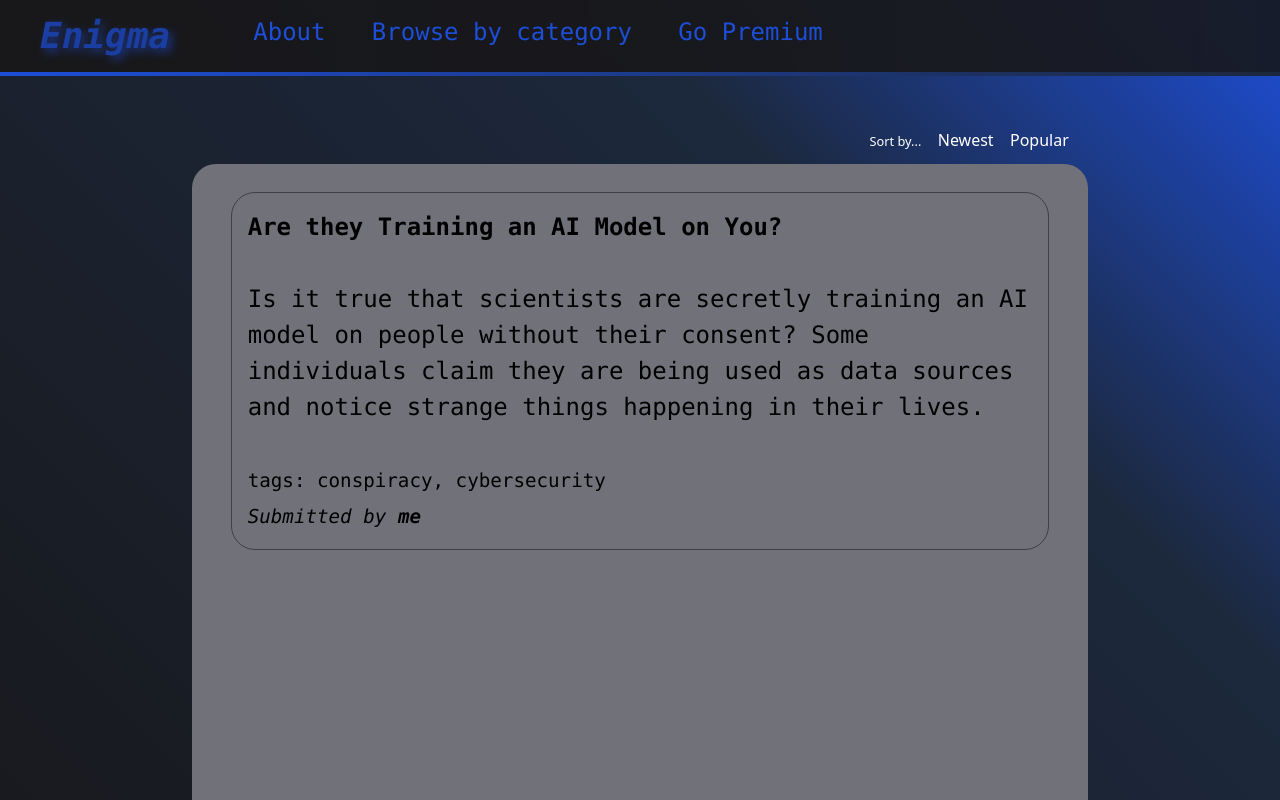
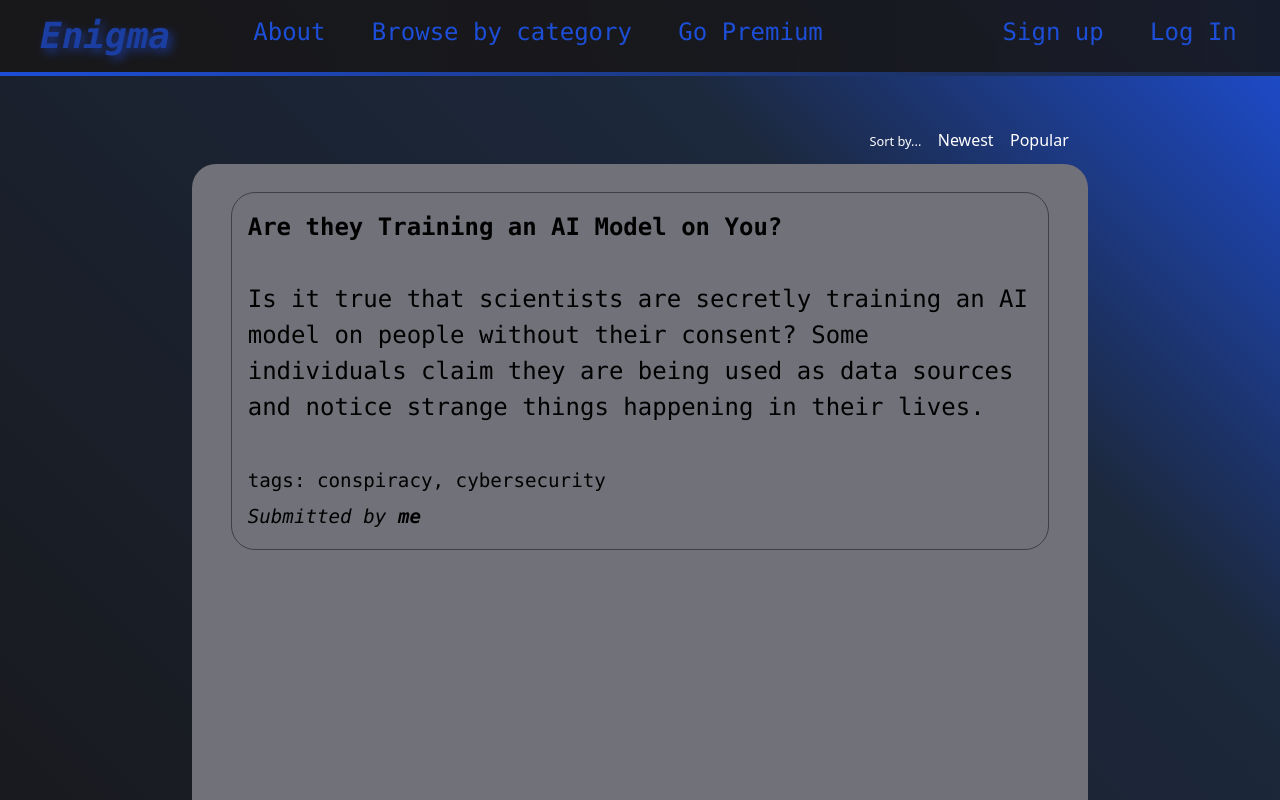
Before and after one commit to OblivionNoir/Enigma-site, a React (Create React App) app in the folder enigma-site/: page / in a window 1280 px wide. Shown: the top 800 px of the page. Built offline with nearby package versions, Linux system fonts and the light colour scheme.

Commit message:
More responsiveness fixes

```diff
--- a/enigma-site/src/App.css
+++ b/enigma-site/src/App.css
@@ -34,14 +34,16 @@ article {
 /*this will move over to the left at a certain screen size*/
 .open {
   z-index: 1;
-  height: auto;
+  max-height: auto;
   background-color: rgb(24, 24, 27);
-  max-width: 15vw;
+  width: 12em;
   display: block;
   position: absolute;
   border-bottom-left-radius: 1.25rem;
   border-bottom-right-radius: 1.25rem;
   margin-top: 1rem;
+  font-size: .9vmax;
+  justify-content: space-between;
 }
 
 .closed {
--- a/enigma-site/src/App.jsx
+++ b/enigma-site/src/App.jsx
@@ -44,17 +44,29 @@ function AccMenu() {
     );
 };
 
+function SignLog() {
+    return (
+        <ul className='flex flex-row space-x-10 w-3/4 justify-end pr-10'>
+            <li>
+                <Link to="/SignUp">Sign up</Link>
+            </li>
+            <li>
+                <Link to="/Login">Log In</Link>
+            </li>
+        </ul>
+    );
+};
 
-//this needs to stay put as you scroll down!
 function Navbar() {
     //why is navigation so needlessly complicated...want my href back
-    //accmenu - leave it alone
     return (
         <BrowserRouter>
-            <nav className="text-2xl fixed w-screen z-10 topnav">
-                <ul className=' text-blue-700 flex flex-row justify-start space-x-10 py-4 pl-10 font-mono whitespace-nowrap topul'>
+            <nav className="text-2xl fixed w-full z-10 topnav whitespace-nowrap">
+                <ul className=' text-blue-700  flex flex-row justify-start
+                space-x-10 py-4 pl-10 font-mono topul'>
 
-                    <li className='drop-shadow-title text-4xl mr-10 flicker-ani-target ' id="logo">
+                    <li className='drop-shadow-title text-4xl mr-10
+                    flicker-ani-target' id="logo">
                         <b><i>
                             <Link to="/App">
                                 Enigma
@@ -71,14 +83,21 @@ function Navbar() {
                     <li>
                         <Link to="/Premium">Go Premium</Link>
                     </li>
+
+                    <li>
+                        <Submit />
+                    </li>
                     <SignLog />
 
                 </ul>
             </nav>
+
             <Routes>
                 <Route path="/App"></Route>
                 <Route path="/About" element={<AboutTest />}></Route>
                 <Route path="/Premium" element={<PremiumTest />}></Route>
+                <Route path="/Login" element={<LoginTest />}></Route>
+                <Route path="/SignUp" element={<SignUpTest />}></Route>
             </Routes>
         </BrowserRouter>
     );
@@ -103,29 +122,6 @@ function Submit() {
     };
 };
 
-function SignLog() {
-    return (
-        <React.Fragment>
-            <nav className="text-2xl z-10 max-h-10 pl-SignLogPad">
-                <ul className='flex flex-row space-x-7'>
-                    <li>
-                        <Submit />
-                    </li>
-                    <li>
-                        <Link to="/SignUp">Sign up</Link>
-                    </li>
-                    <li>
-                        <Link to="/Login">Log In</Link>
-                    </li>
-                </ul>
-            </nav>
-            <Routes>
-                <Route path="/Login" element={<LoginTest />}></Route>
-                <Route path="/SignUp" element={<SignUpTest />}></Route>
-            </Routes>
-        </React.Fragment>
-    );
-};
 
 //this will have articles, each with a background, headline, and short description
 //in column format
@@ -144,6 +140,7 @@ function HandleFormSubmission(event) {
             console.log(data);
         });
 };
+
 function HandleFormData() {
     fetch('./src/back/form/get-data')
         .then((response) => response.json())
@@ -156,7 +153,8 @@ function ScrollFeed() {
     let article_author = "me"
     return (
         <React.Fragment>
-            <div id="mini-nav-cont" className='max-w-4xl m-auto flex justify-end'>
+            <div id="mini-nav-cont" className='max-w-4xl m-auto flex
+            justify-end'>
                 <nav className=' text-white mt-32 whitespace-nowrap mr-4'>
                     <ul className='flex flex-row space-x-2.5'>
                         <li><small>Sort by...</small></li>
@@ -166,7 +164,8 @@ function ScrollFeed() {
                 </nav>
             </div>
 
-            <main className=' flex flex-column bg-zinc-500 max-w-4xl justify-center m-auto mt-3 overflow-y-auto rounded-3xl  font-mono'>
+            <main className=' flex flex-column bg-zinc-500 max-w-4xl
+            justify-center m-auto mt-3 overflow-y-auto rounded-3xl font-mono'>
                 <section className=' w-MainScroll mt-5 rounded-3xl'>
                     <div className='space-y-16 mx-5'>
                         <article>
--- a/enigma-site/tailwind.config.js
+++ b/enigma-site/tailwind.config.js
@@ -11,7 +11,11 @@ module.exports = {
     },
     padding: {
       'SignLogPad': '87rem'
-    }
+    },
+    fontSize: {
+      'normaltext': '.95vmax',
+      'logosize': '1.9vmax'
+    },
   },
   plugins: [],
 }
```
